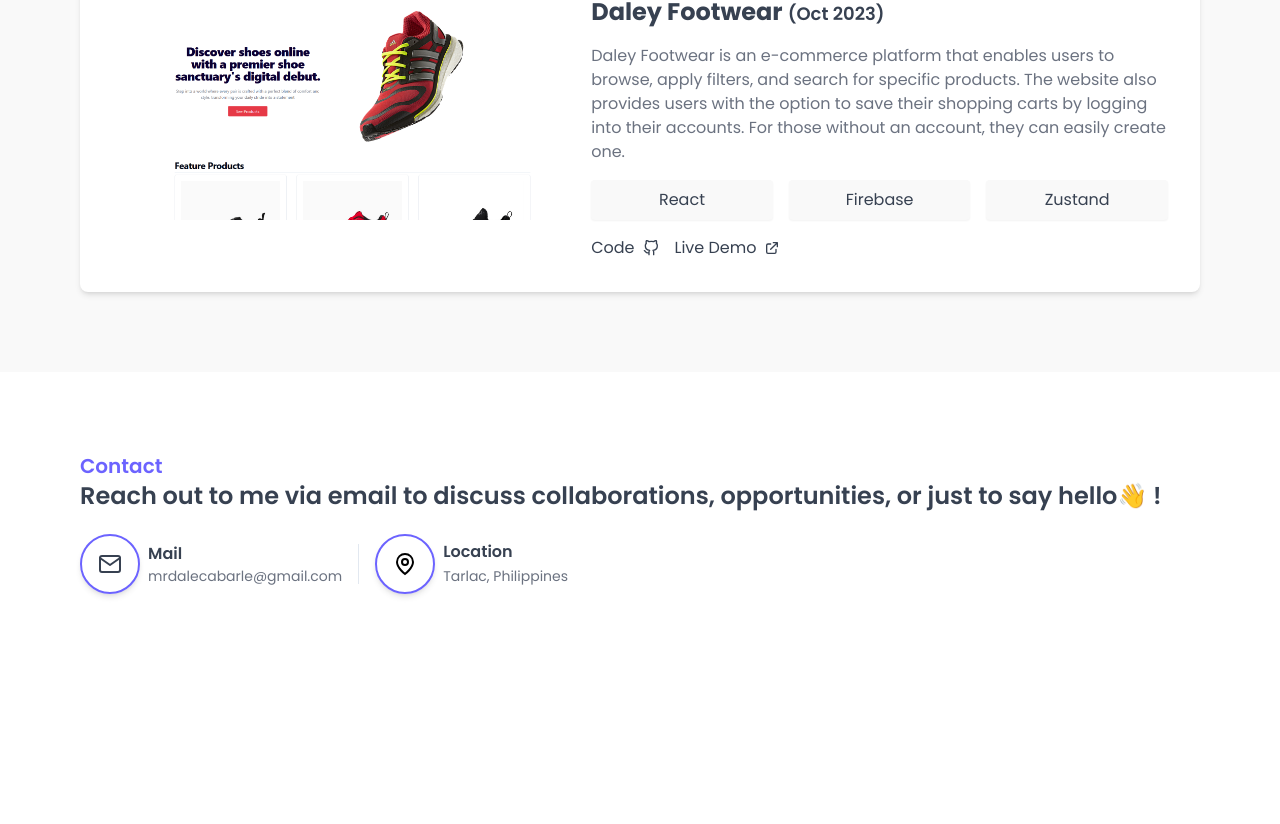
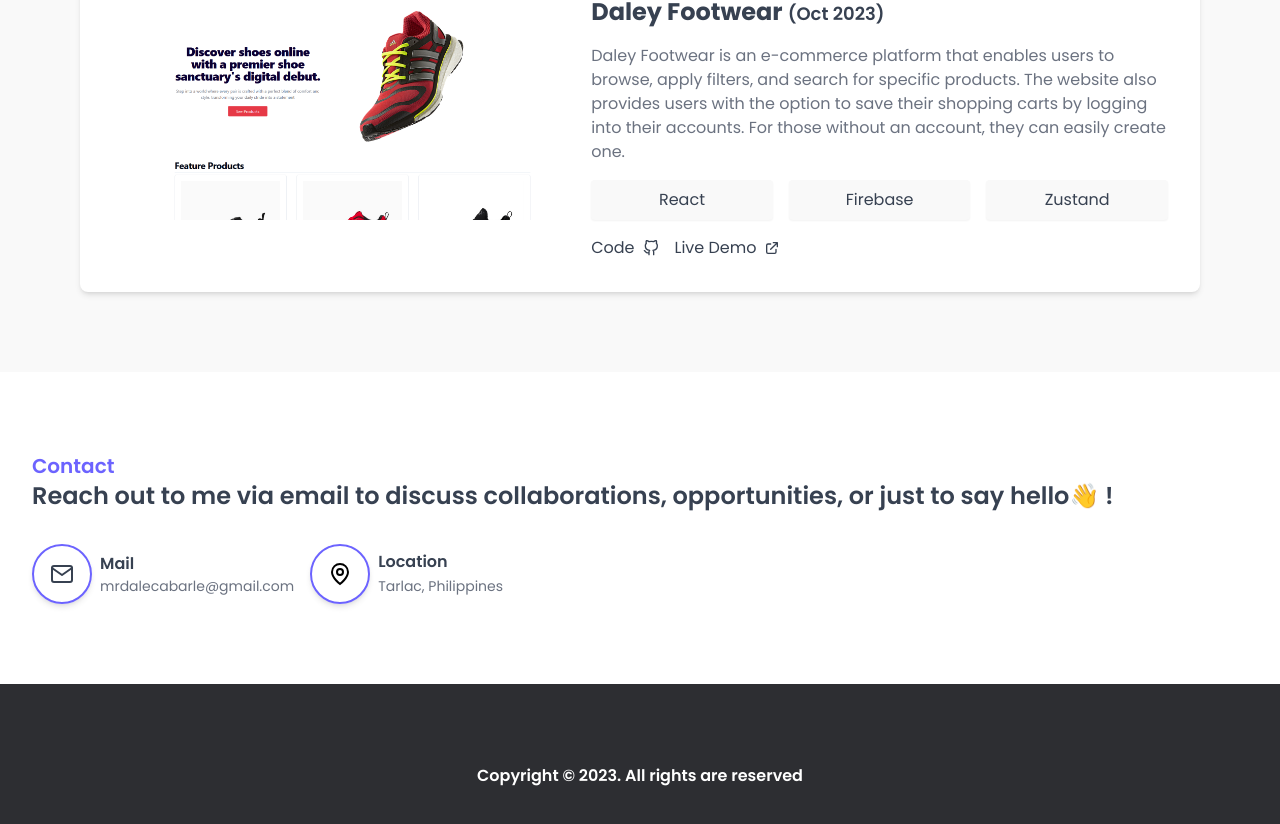
Before and after one commit to Dale0311/DaleNDev, a React (Vite) app: page / in a window 1280 px wide. Shown: the part 1487-2311 px from the top of the page. Before the commit the page ends 2151 px from the top, so only its background shows below. Built offline with nearby package versions, Linux system fonts and the light colour scheme.

Commit message:
c: footer

```diff
--- a/src/App.tsx
+++ b/src/App.tsx
@@ -3,9 +3,10 @@
 import About from "@/mycomp/About";
 import Projects from "@/mycomp/Projects";
 import Contact from "./mycomp/Contact";
+import Footer from "./mycomp/Footer";
 function App() {
   return (
-    <div className="flex flex-col">
+    <div>
       <Nav />
       <div>
         <Home />
@@ -13,6 +14,7 @@
         <Projects />
         <Contact />
       </div>
+      <Footer />
     </div>
   );
 }
--- a/src/mycomp/Contact.tsx
+++ b/src/mycomp/Contact.tsx
@@ -1,18 +1,17 @@
 import { FiMail } from "react-icons/fi";
-import { Separator } from "@/components/ui/separator";
 import { GrLocation } from "react-icons/gr";
 function Contact() {
   return (
-    <div className="">
-      <div className="container flex flex-col  justify-center p-4 sm:p-20 space-y-8">
-        <div>
-          <p className="text-xl font-semibold text-[#6C63FF]">Contact</p>
-          <h1 className="text-lg sm:text-2xl font-semibold">
-            Reach out to me via email to discuss collaborations, opportunities,
-            or just to say hello👋 !
-          </h1>
-        </div>
-        <div className="h-10 flex flex-col sm:flex-row space-y-4 sm:space-y-0 sm:space-x-4 ">
+    <div className="container flex flex-col justify-center py-8 sm:py-20 space-y-8">
+      <div>
+        <p className="text-xl font-semibold text-[#6C63FF]">Contact</p>
+        <h1 className="text-lg sm:text-2xl font-semibold">
+          Reach out to me via email to discuss collaborations, opportunities, or
+          just to say hello👋 !
+        </h1>
+      </div>
+      <div>
+        <div className="flex flex-col sm:flex-row space-y-4 sm:space-y-0 sm:space-x-4 ">
           <div className="flex flex-col text-center sm:text-left sm:flex-row items-center sm:space-x-2">
             <div className="p-4 rounded-full shadow-md text-2xl w-fit border-2 border-[#6C63FF]">
               <FiMail />
@@ -22,7 +21,6 @@
               <p className="text-gray-500 text-sm">mrdalecabarle@gmail.com</p>
             </div>
           </div>
-          <Separator orientation="vertical" className="hidden sm:inline" />
           <div className="flex flex-col text-center sm:text-left sm:flex-row items-center sm:space-x-2">
             <div className="p-4 rounded-full shadow-md text-2xl w-fit border-2 border-[#6C63FF]">
               <GrLocation />
--- /dev/null
+++ b/src/mycomp/Footer.tsx
@@ -0,0 +1,11 @@
+function Footer() {
+  return (
+    <div className="p-8 md:py-20 flex justify-center bg-[#2D2E32] ">
+      <p className="text-white font-semibold">
+        Copyright © 2023. All rights are reserved
+      </p>
+    </div>
+  );
+}
+
+export default Footer;
--- a/src/mycomp/Projects.tsx
+++ b/src/mycomp/Projects.tsx
@@ -37,14 +37,14 @@
               <a
                 target="_blank"
                 href="https://github.com/Dale0311/DaleyFootWear"
-                className="flex items-center gap-2 hover:text-[#6C63FF]"
+                className="flex items-center gap-2"
               >
                 <p>Code</p> <FiGithub />
               </a>
               <a
                 target="_blank"
                 href="https://cheerful-cactus-ec721d.netlify.app/"
-                className="flex items-center gap-2 hover:text-[#6C63FF]"
+                className="flex items-center gap-2"
               >
                 <p>Live Demo</p> <HiOutlineExternalLink />
               </a>
```
